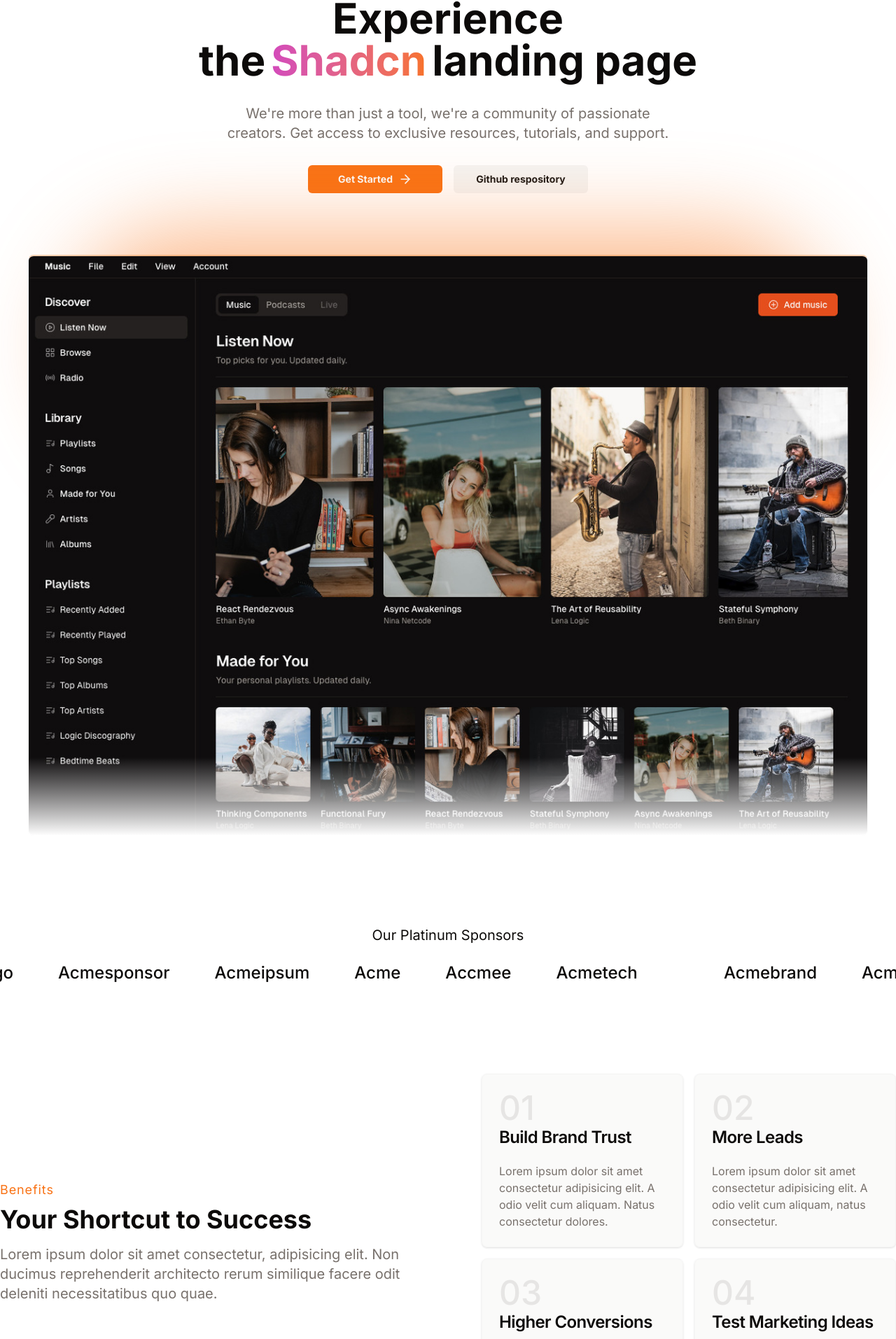
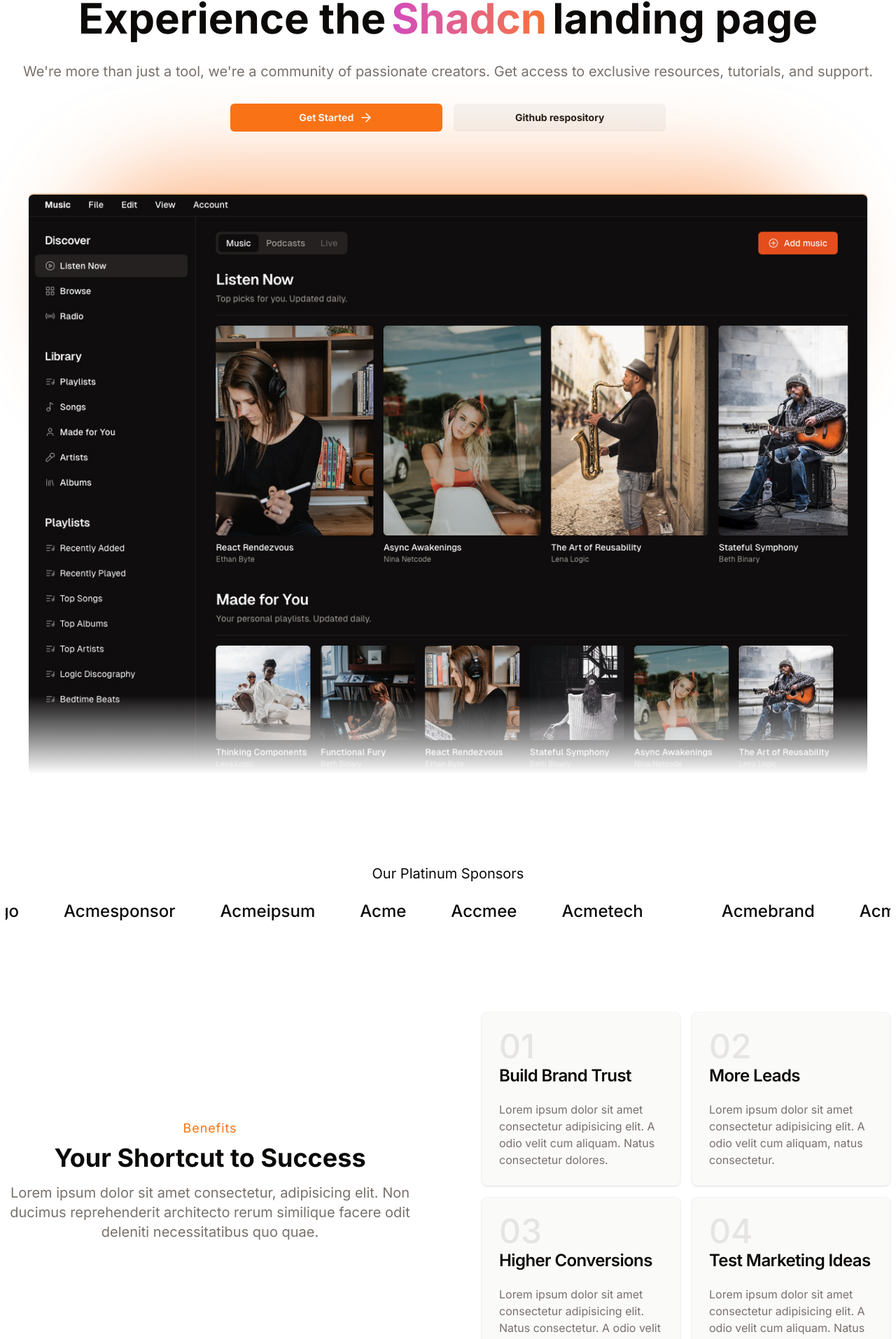
Before and after one commit to mansour-qaderi/portfolio, a Next.js app: page / in a window 1280 px wide. Shown: the part 262-2175 px from the top of the page at 70% size. Built offline with nearby package versions, Linux system fonts and the light colour scheme.

Commit message:
check reponsive of sections

```diff
--- a/app/page.tsx
+++ b/app/page.tsx
@@ -41,7 +41,7 @@ export const metadata = {
 
 export default function Home() {
   return (
-    <div className="w-full flex flex-col lg:max-w-screen-xl mx-auto gap-20 md:gap-32 py-20 md:py-32">
+    <div className="w-full flex flex-col lg:max-w-screen-xl mx-auto gap-20 md:gap-32 px-2 py-10 sm:py-20 md:py-32">
       <Hero />
       <Sponsors />
       <Benefits />
--- a/components/benefits.tsx
+++ b/components/benefits.tsx
@@ -37,20 +37,18 @@ const benefitList: BenefitsProps[] = [
 
 export const Benefits = () => {
   return (
-    <section
-      id="benefits"
-      className="grid lg:grid-cols-2 place-items-center lg:gap-24"
-    >
-      <div>
+    <section id="benefits">
+      <div className="grid lg:grid-cols-2 place-items-center lg:gap-24">
+        <div className="text-center">
           <h2 className="text-lg text-primary mb-2 tracking-wider">Benefits</h2>
 
           <h2 className="text-3xl md:text-4xl font-bold mb-4">
             Your Shortcut to Success
           </h2>
           <p className="text-xl text-muted-foreground mb-8">
-          Lorem ipsum dolor sit amet consectetur, adipisicing elit. Non ducimus
-          reprehenderit architecto rerum similique facere odit deleniti
-          necessitatibus quo quae.
+            Lorem ipsum dolor sit amet consectetur, adipisicing elit. Non
+            ducimus reprehenderit architecto rerum similique facere odit
+            deleniti necessitatibus quo quae.
           </p>
         </div>
 
@@ -82,6 +80,7 @@ export const Benefits = () => {
             </Card>
           ))}
         </div>
+      </div>
     </section>
   );
 };
--- a/components/hero.tsx
+++ b/components/hero.tsx
@@ -23,7 +23,7 @@ export const Hero = () => {
           <span> Design is out now! </span>
         </Badge>
 
-        <div className="max-w-screen-md mx-auto text-center text-4xl md:text-6xl font-bold">
+        <div className="mx-auto text-center text-4xl md:text-6xl font-bold">
           <h1>
             Experience the
             <span className="text-transparent px-2 bg-gradient-to-r from-[#D247BF] to-primary bg-clip-text">
@@ -33,7 +33,7 @@ export const Hero = () => {
           </h1>
         </div>
 
-        <p className="max-w-screen-sm mx-auto text-xl text-muted-foreground">
+        <p className="mx-auto text-xl text-muted-foreground">
           {`We're more than just a tool, we're a community of passionate
             creators. Get access to exclusive resources, tutorials, and support.`}
         </p>
```
Lines whose indentation alone changed are shown as unchanged.
